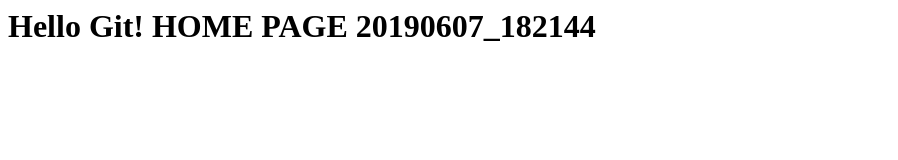
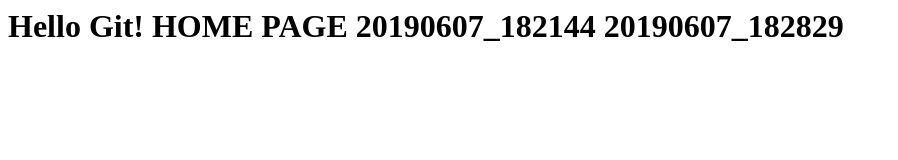
Before and after one commit to cloudscriptguy/git-demo, a plain HTML site: page index.html in a window 1280 px wide. Shown: the whole page, without its empty margins (0-898 px from the left). Drawn offline with Linux system fonts and the light colour scheme.

Commit message:
Re-Updating index page for GH

```diff
--- a/index.html
+++ b/index.html
@@ -1,3 +1,3 @@
 <html>
-<h1>Hello Git! HOME PAGE 20190607_182144</h1>
+<h1>Hello Git! HOME PAGE 20190607_182144 20190607_182829</h1>
 </html>
```
